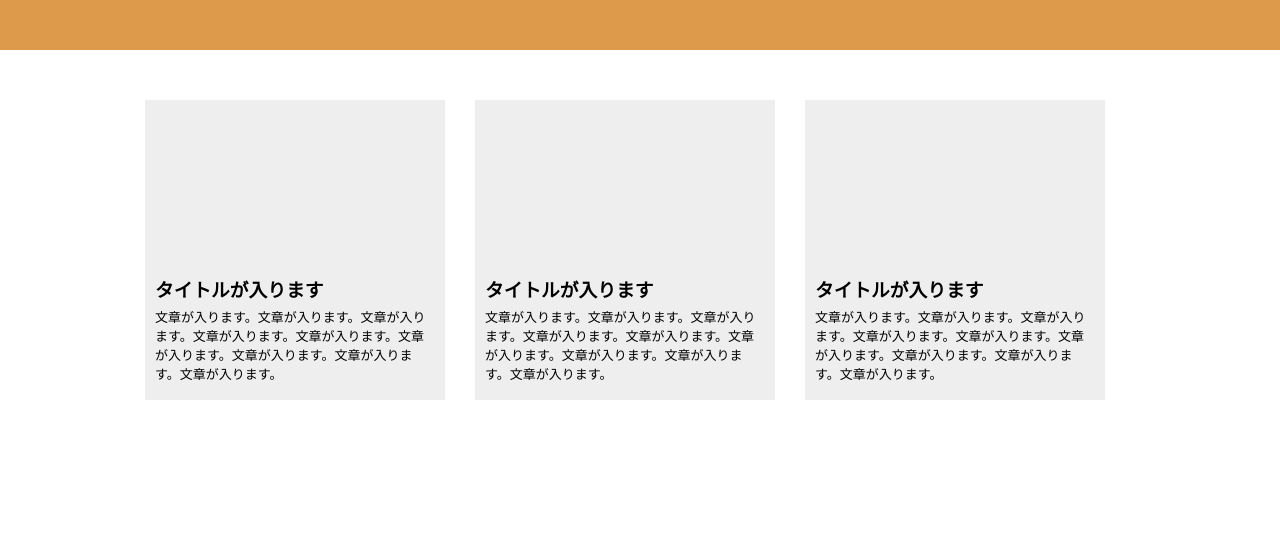
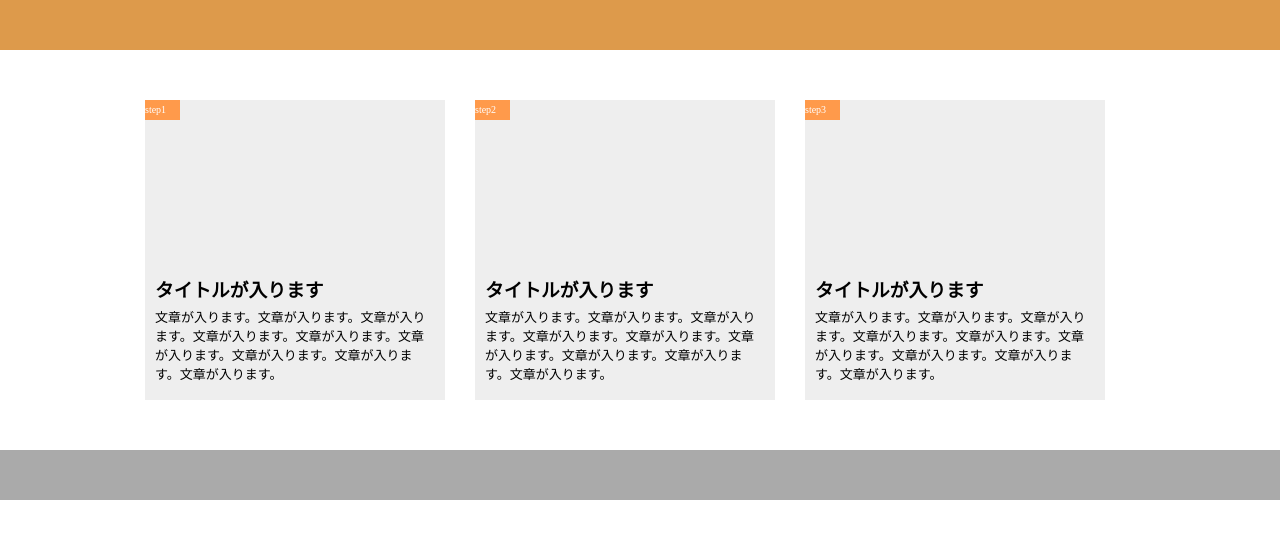
Before and after one commit to T-oka-4835/html1-9, a plain HTML site: page index.html in a window 1280 px wide. Drawn offline with Linux system fonts and the light colour scheme.

Commit message:
[Finish] 1-9

```diff
--- a/index.html
+++ b/index.html
@@ -2,7 +2,7 @@
 <html lang="ja">
   <head>
     <meta charset = "UTF-8">
-    <title>html1-8</title>
+    <title>html1-9</title>
     <link rel ="stylesheet" href="style.css">
   </head>
   <body>
@@ -11,26 +11,30 @@
     <main>
       <div class="main-content">
         <div class="main-container">
-          <div class="picture1"></div>
+          <div class="step">step1</div>
+          <div class="picture1">
+          </div>
             <h3 class="title">タイトルが入ります</h3>
             <p class="sentence">文章が入ります。文章が入ります。文章が入ります。文章が入ります。文章が入ります。文章が入ります。文章が入ります。文章が入ります。文章が入ります。</p>
         </div>
 
         <div class="main-container">
-          <div class="picture2"></div>
+          <div class="step">step2</div>
+          <div class="picture2">
+          </div>
             <h3 class="title">タイトルが入ります</h3>
             <p class="sentence">文章が入ります。文章が入ります。文章が入ります。文章が入ります。文章が入ります。文章が入ります。文章が入ります。文章が入ります。文章が入ります。</p>
         </div>
 
         <div class="main-container">
-          <div class="picture3"></div>
+          <div class="step">step3</div>
+          <div class="picture3">
+          </div>
             <h3 class="title">タイトルが入ります</h3>
             <p class="sentence">文章が入ります。文章が入ります。文章が入ります。文章が入ります。文章が入ります。文章が入ります。文章が入ります。文章が入ります。文章が入ります。</p>
         </div>
-
-        <footer></footer>
       </div>
     </main>
-
+        <footer></footer>
   </body>
 </html>
--- a/style.css
+++ b/style.css
@@ -23,6 +23,7 @@ header {
   margin: 50px 30px 50px 0;
   background-color: #EEEEEE;
   padding: 10px 10px 0 10px;
+  position: relative;
 }
 
 .picture1 {
@@ -49,6 +50,19 @@ header {
   background-size: cover;
 }
 
+.step {
+  width: 35px;
+  height: 20px;
+  font-size: 10px;
+  color: white;
+  background-color: #FF9A4B;
+  position: absolute;
+  top: 0px;
+  left: 0px;
+  display: flex;
+  line-height: 20px;
+}
+
 .title {
   padding: 15px 0 5px 0;
 }
@@ -56,3 +70,9 @@ header {
 .sentence {
   font-size: 13px;
 }
+
+footer {
+  width: 100%;
+  height: 50px;
+  background-color: #AAAAAA;
+}
```
